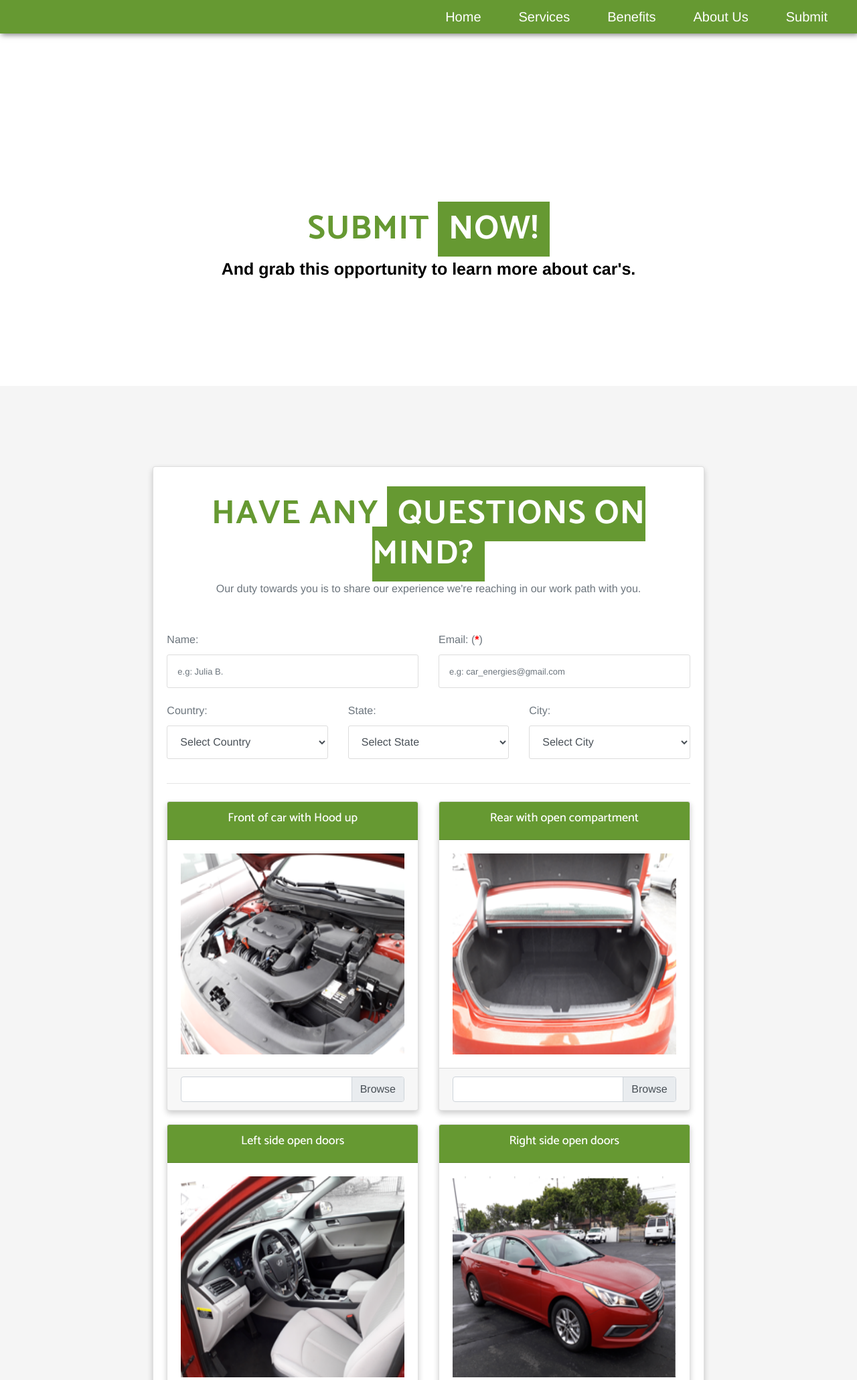
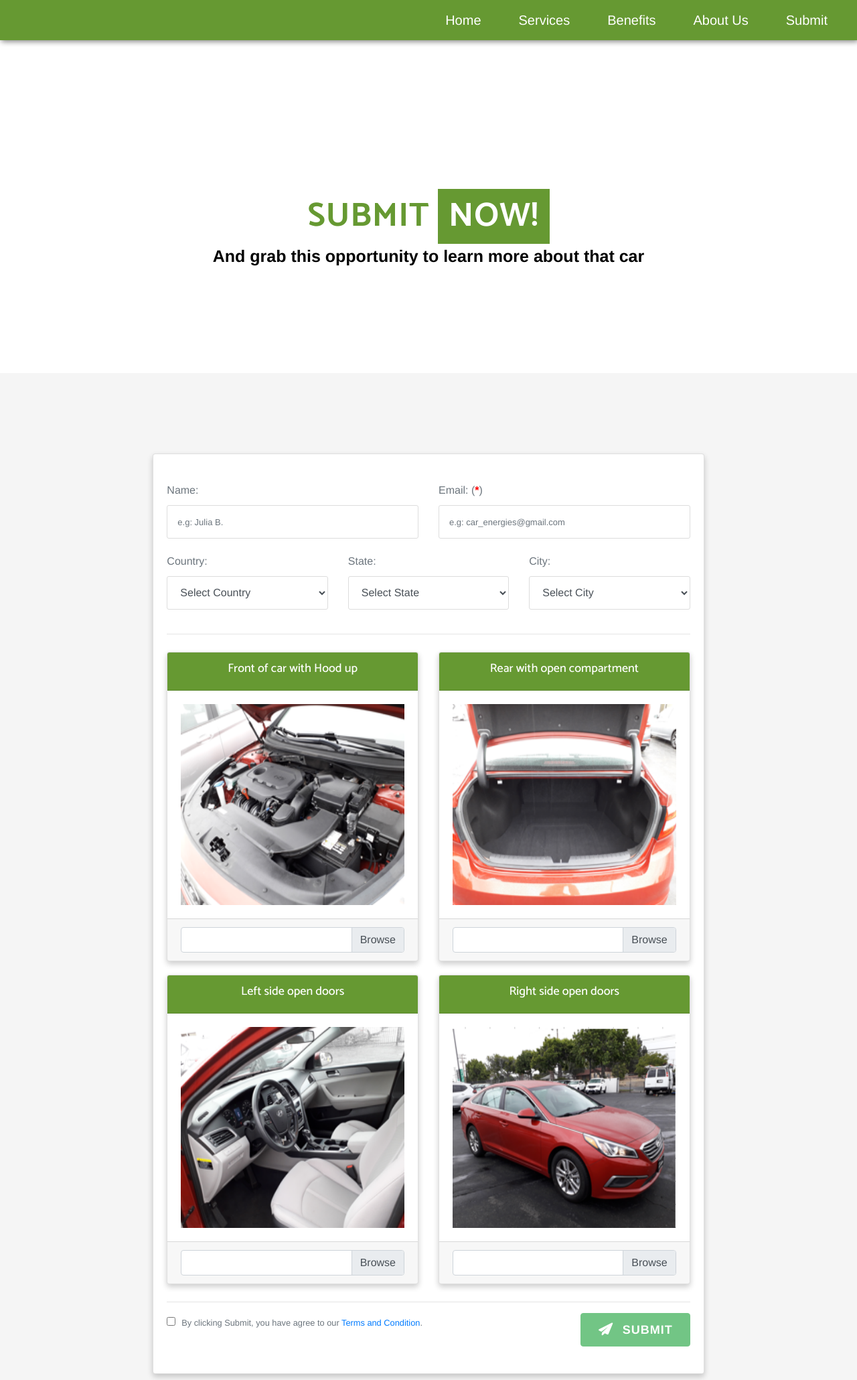
Before and after one commit to republikangupwork/car_energies, a Laravel app: page /Sample_1/Submit in a window 1280 px wide. Shown: the top 2060 px of the page at 67% size. Run offline with Laravel 8, Linux system fonts and the light colour scheme; some web fonts are replaced.

Commit message:
few tweaks

```diff
--- a/resources/views/landing_page/sample_1/header.blade.php
+++ b/resources/views/landing_page/sample_1/header.blade.php
@@ -29,7 +29,7 @@
 
     #page-top {
   min-height: 75rem;
-  padding-top: 12rem;
+  padding-top: 10.8rem;
 }
 #nav-content a{
     color: white;
@@ -63,7 +63,7 @@
          <div id="logo" class="bg-white">
                 <img src="{{ asset('images/sample_1/logo/logo.png') }}" alt="bmlogo" height="100" width="300">
         </div>
-    <nav class="navbar navbar-expand-md" style="background-color: #669932; box-shadow: 2px 2px 8px rgba(0, 0, 0, 0.5); height: 50px !important;">
+    <nav class="navbar navbar-expand-md" style="background-color: #669932; box-shadow: 2px 2px 8px rgba(0, 0, 0, 0.5); height: 60px !important;">
         <button class="navbar-toggler" type="button" data-toggle="collapse" data-target="#nav-content" aria-controls="nav-content" aria-expanded="false" aria-label="Toggle navigation" >
                 <i class="fas fa-bars" style="color: white"></i>
         </button>
--- a/resources/views/landing_page/sample_1/submit.blade.php
+++ b/resources/views/landing_page/sample_1/submit.blade.php
@@ -41,7 +41,7 @@
                     <span style="font-weight: bold;"  class="color-green">Submit</span>
                     <span class="color-white bg-green px-3">Now!</span>
                 </h2>
-                <p class="section-description text-center">And grab this opportunity to learn more about car's.</p>
+                <p class="section-description text-center">And grab this opportunity to learn more about that car</p>
             </div>
         </div>
     </div>
@@ -52,10 +52,10 @@
         <div class="row">
             <div class="col-md-8 offset-md-2 text-center">
                 <div class="card" style="padding: 40px 20px;">
-                    <h2 class="lg-title mb-2 section-title color-green">Have any <span class="color-white bg-green px-3">questions on mind?</span></h2>
+                   <!--  <h2 class="lg-title mb-2 section-title color-green">Have any <span class="color-white bg-green px-3">questions on mind?</span></h2>
                     <p class="mb-5">
                         Our duty towards you is to share our experience we're reaching in our work path with you.
-                    </p>
+                    </p> -->
                     <form action="" method="">
                         <div class="row">
                             <div class="col-md-6">
```
